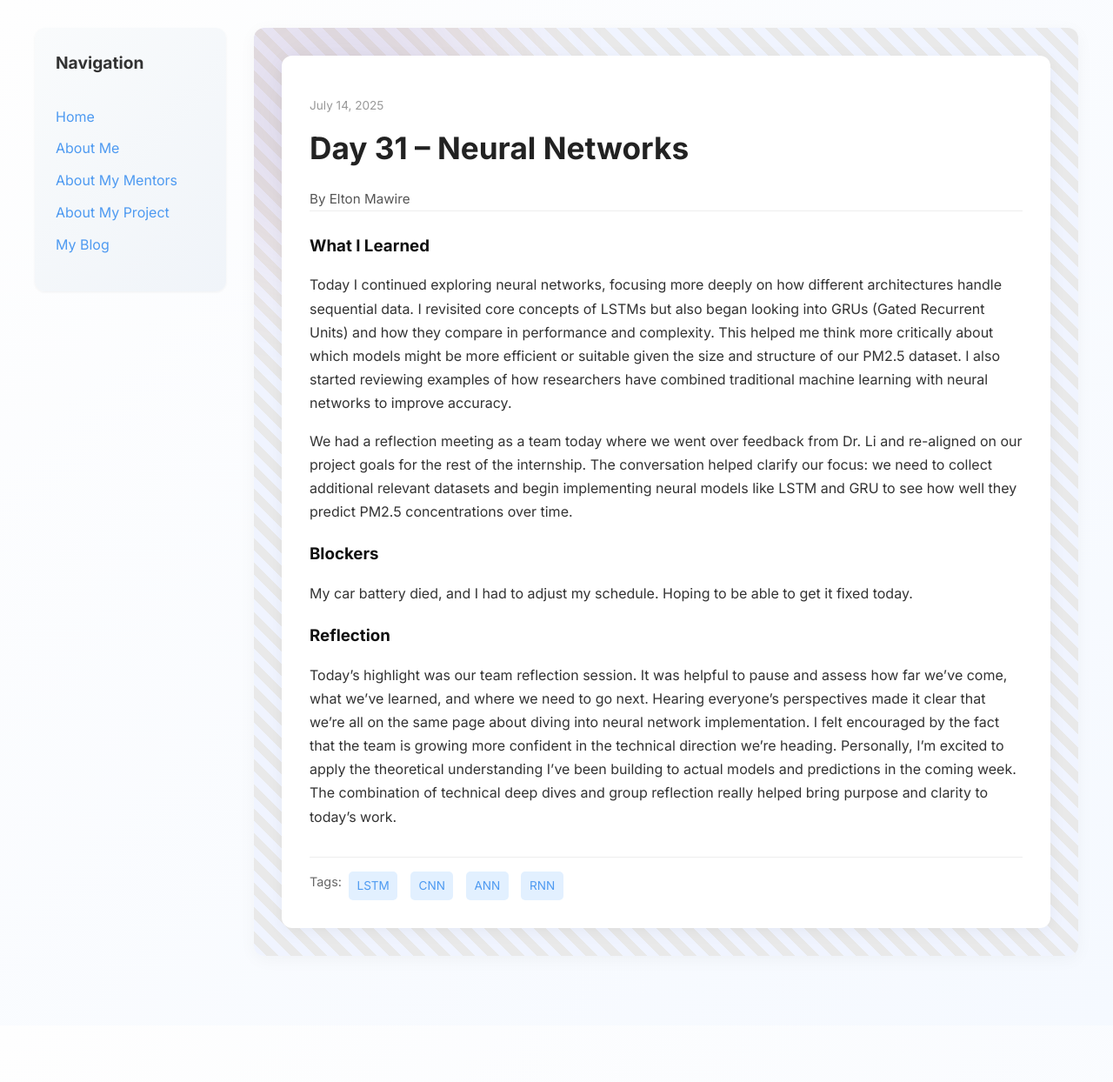
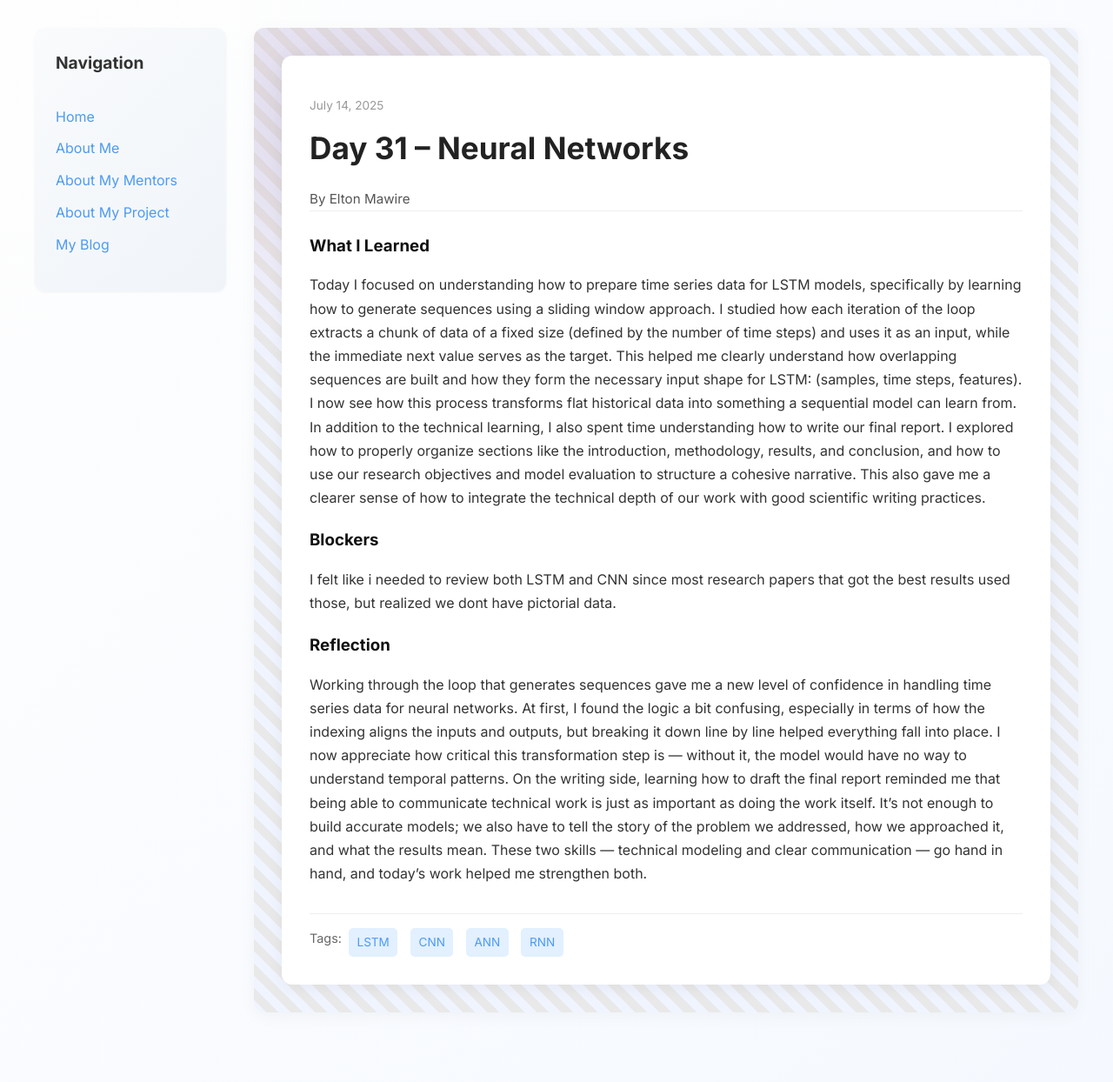
Before and after one commit to Nginga/Nginga.github.io, a Jekyll site: the page built from _posts/2025-07-14-day-35.md, in a window 1280 px wide. Shown: the whole page at 87% size. Built offline with Jekyll 4.4.1, drawn with Linux system fonts in a browser that asks for light colours; before the commit the page ends 1179 px from its top, so only the background shows below that.

Commit message:
Update 2025-07-14-day-35.md

```diff
--- a/_posts/2025-07-14-day-35.md
+++ b/_posts/2025-07-14-day-35.md
@@ -7,13 +7,11 @@
 tags: ["LSTM", "CNN", "ANN", "RNN"]
 
 what_i_learned: |
-  Today I continued exploring neural networks, focusing more deeply on how different architectures handle sequential data. I revisited core concepts of LSTMs but also began looking into GRUs (Gated Recurrent Units) and how they compare in performance and complexity. This helped me think more critically about which models might be more efficient or suitable given the size and structure of our PM2.5 dataset. I also started reviewing examples of how researchers have combined traditional machine learning with neural networks to improve accuracy.
-
-  We had a reflection meeting as a team today where we went over feedback from Dr. Li and re-aligned on our project goals for the rest of the internship. The conversation helped clarify our focus: we need to collect additional relevant datasets and begin implementing neural models like LSTM and GRU to see how well they predict PM2.5 concentrations over time.
+  Today I focused on understanding how to prepare time series data for LSTM models, specifically by learning how to generate sequences using a sliding window approach. I studied how each iteration of the loop extracts a chunk of data of a fixed size (defined by the number of time steps) and uses it as an input, while the immediate next value serves as the target. This helped me clearly understand how overlapping sequences are built and how they form the necessary input shape for LSTM: (samples, time steps, features). I now see how this process transforms flat historical data into something a sequential model can learn from. In addition to the technical learning, I also spent time understanding how to write our final report. I explored how to properly organize sections like the introduction, methodology, results, and conclusion, and how to use our research objectives and model evaluation to structure a cohesive narrative. This also gave me a clearer sense of how to integrate the technical depth of our work with good scientific writing practices.
 
 blockers: |
-  My car battery died, and I had to adjust my schedule. Hoping to be able to get it fixed today.
+  I felt like i needed to review both LSTM and CNN since most research papers that got the best results used those, but realized we dont have pictorial data.
 
 reflection: |
-  Today’s highlight was our team reflection session. It was helpful to pause and assess how far we’ve come, what we’ve learned, and where we need to go next. Hearing everyone's perspectives made it clear that we’re all on the same page about diving into neural network implementation. I felt encouraged by the fact that the team is growing more confident in the technical direction we're heading. Personally, I’m excited to apply the theoretical understanding I’ve been building to actual models and predictions in the coming week. The combination of technical deep dives and group reflection really helped bring purpose and clarity to today’s work.
+  Working through the loop that generates sequences gave me a new level of confidence in handling time series data for neural networks. At first, I found the logic a bit confusing, especially in terms of how the indexing aligns the inputs and outputs, but breaking it down line by line helped everything fall into place. I now appreciate how critical this transformation step is — without it, the model would have no way to understand temporal patterns. On the writing side, learning how to draft the final report reminded me that being able to communicate technical work is just as important as doing the work itself. It's not enough to build accurate models; we also have to tell the story of the problem we addressed, how we approached it, and what the results mean. These two skills — technical modeling and clear communication — go hand in hand, and today's work helped me strengthen both.
 ---
```
